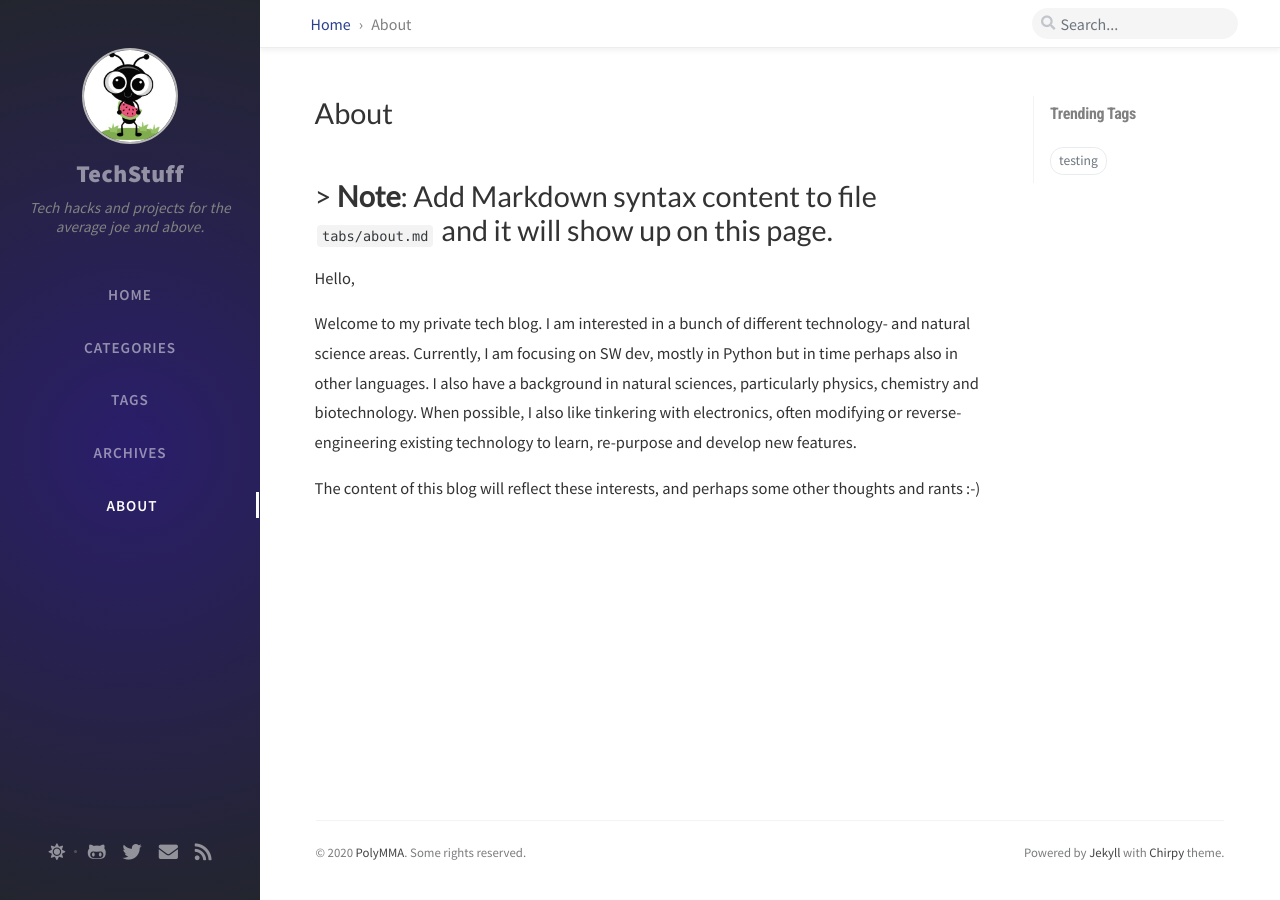
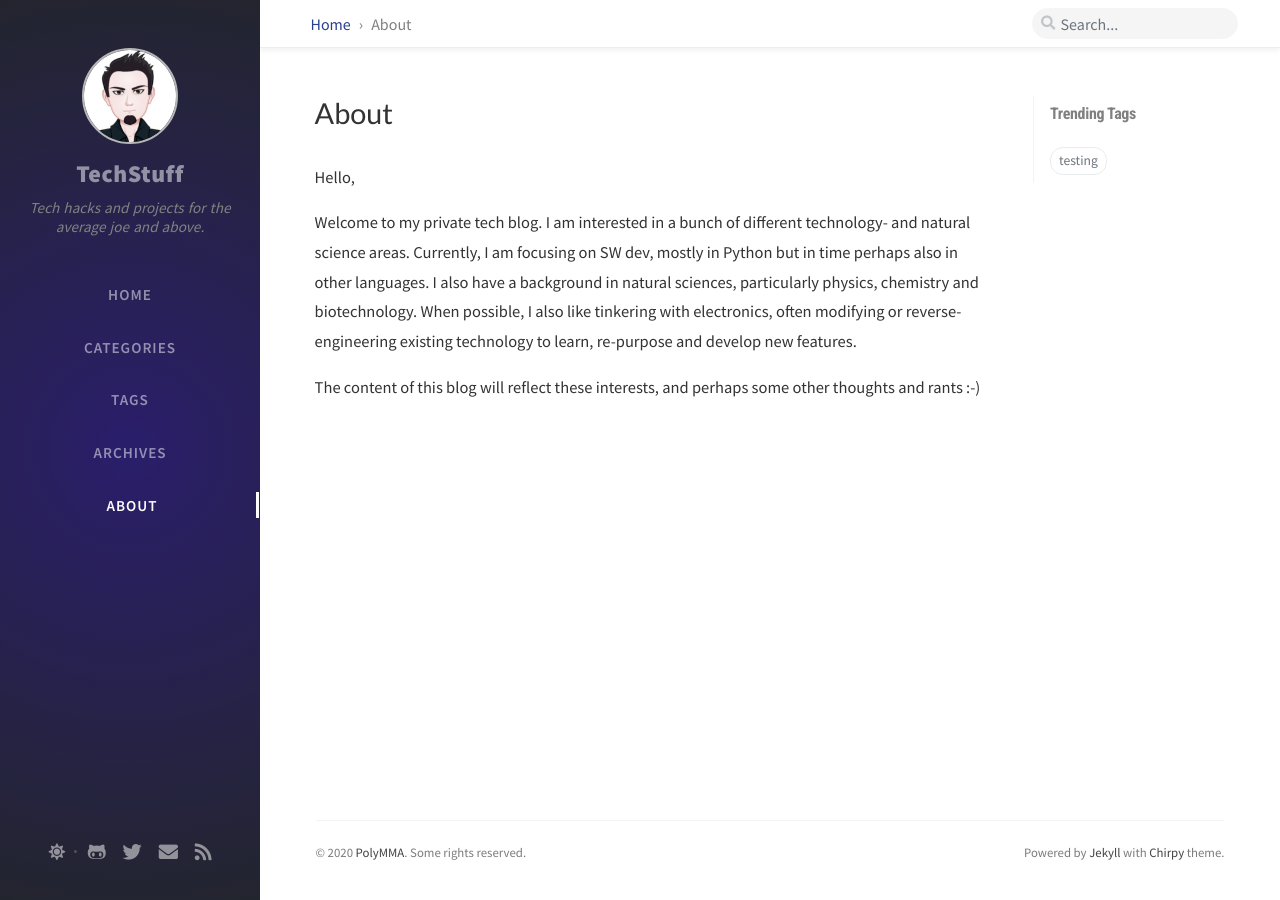
Before and after one commit to PolyMMA/PolyMMA.github.io, a Jekyll site: the page built from tabs/about.md, in a window 1280 px wide. Built offline with Jekyll 4.4.1, drawn with Linux system fonts in a browser that asks for light colours; nearby versions of some CDN libraries; comment, search, counter and statistics services are not loaded.

Commit message:
some more adjjustments ad redering

```diff
--- a/_config.yml
+++ b/_config.yml
@@ -39,7 +39,7 @@ social:
     # - https://www.facebook.com/username
     # - https://www.linkedin.com/in/username
 
-google_site_verification: google10d43fdcf2c2fee8.html # change to your verification string
+google_site_verification: "g3n104eCzZ2uLfceFH8IQpFM9_C11J3E_ABbLvN0uOw" # change to your verification string
 
 #--------------------------
 
--- a/tabs/about.md
+++ b/tabs/about.md
@@ -8,7 +8,7 @@ title: About
 # MIT License
 ---
 
-# > **Note**: Add Markdown syntax content to file `tabs/about.md` and it will show up on this page.
+[//]: > **Note**: Add Markdown syntax content to file `tabs/about.md` and it will show up on this page.
 
 Hello,
 
```
Also changed, not shown: assets/img/sample/avatar.jpg.
